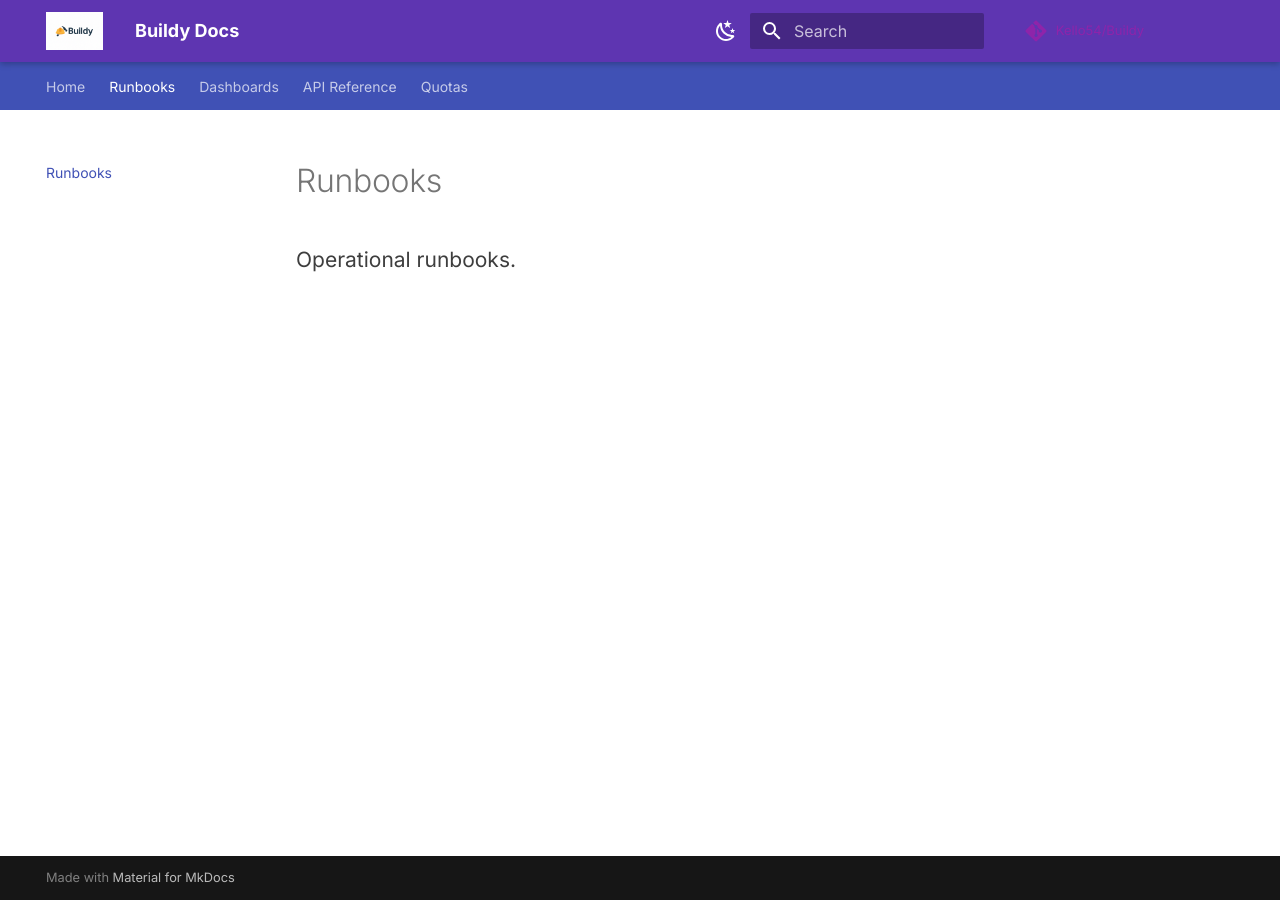
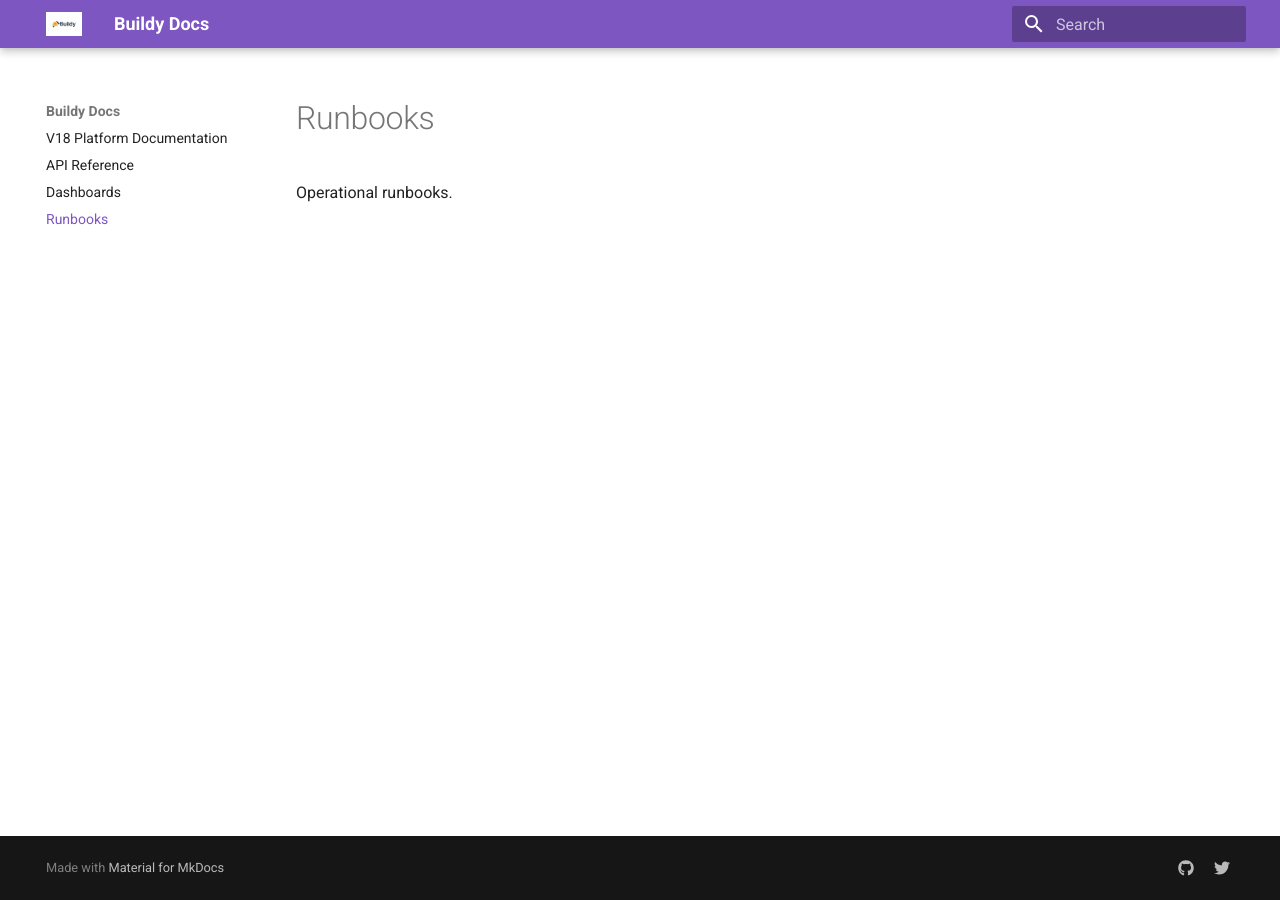
Before and after one commit to Kello54/Buildy, an MkDocs documentation site: the page built from docs/runbooks.md, in a window 1280 px wide. Built offline with MkDocs 1.6.1 and Material for MkDocs 9.7.7, drawn with Linux system fonts in a browser that asks for light colours; comment, search, counter and statistics services are not loaded.

Commit message:
Update mkdocs.yml

```diff
--- a/mkdocs.yml
+++ b/mkdocs.yml
@@ -1,50 +1,28 @@
 site_name: Buildy Docs
-site_description: Documentation for the Buildy platform
+site_description: Documentation for Buildy
 site_author: Buildy Team
-repo_url: https://github.com/Kello54/Buildy
-repo_name: Kello54/Buildy
 
 theme:
   name: material
-  logo: images/logo.png
+  logo: images/logo.PNG
   favicon: images/favicon.png
-  language: en
   palette:
     - scheme: default
-      primary: indigo
-      accent: deep orange
-      toggle:
-        icon: material/weather-night
-        name: Switch to dark mode
-    - scheme: slate
-      primary: indigo
-      accent: deep orange
-      toggle:
-        icon: material/weather-sunny
-        name: Switch to light mode
+      primary: deep purple    # Main purple tone
+      accent: amber           # Golden accent
+    - scheme: slate           # Optional dark mode
+      primary: deep purple
+      accent: amber
   features:
-    - navigation.tabs
+    - navigation.instant
+    - navigation.sections
     - navigation.top
     - search.suggest
     - search.highlight
-    - content.code.copy
-  font:
-    text: "Inter"
-    code: "Fira Code"
 
-extra_css:
-  - stylesheets/custom.css
-
-plugins:
-  - search
-  - swagger-ui:
-      spec_file: docs/platform.json
-
-nav:
-  - Home: index.md
-  - Runbooks: runbooks.md
-  - Dashboards: dashboards.md
-  - API Reference:
-      - API Spec: swagger.json
-      - API Docs: api.md
-  - Quotas: quotasvc.json
+extra:
+  social:
+    - icon: fontawesome/brands/github
+      link: https://github.com/your-org/your-repo
+    - icon: fontawesome/brands/twitter
+      link: https://twitter.com/your-handle
```
